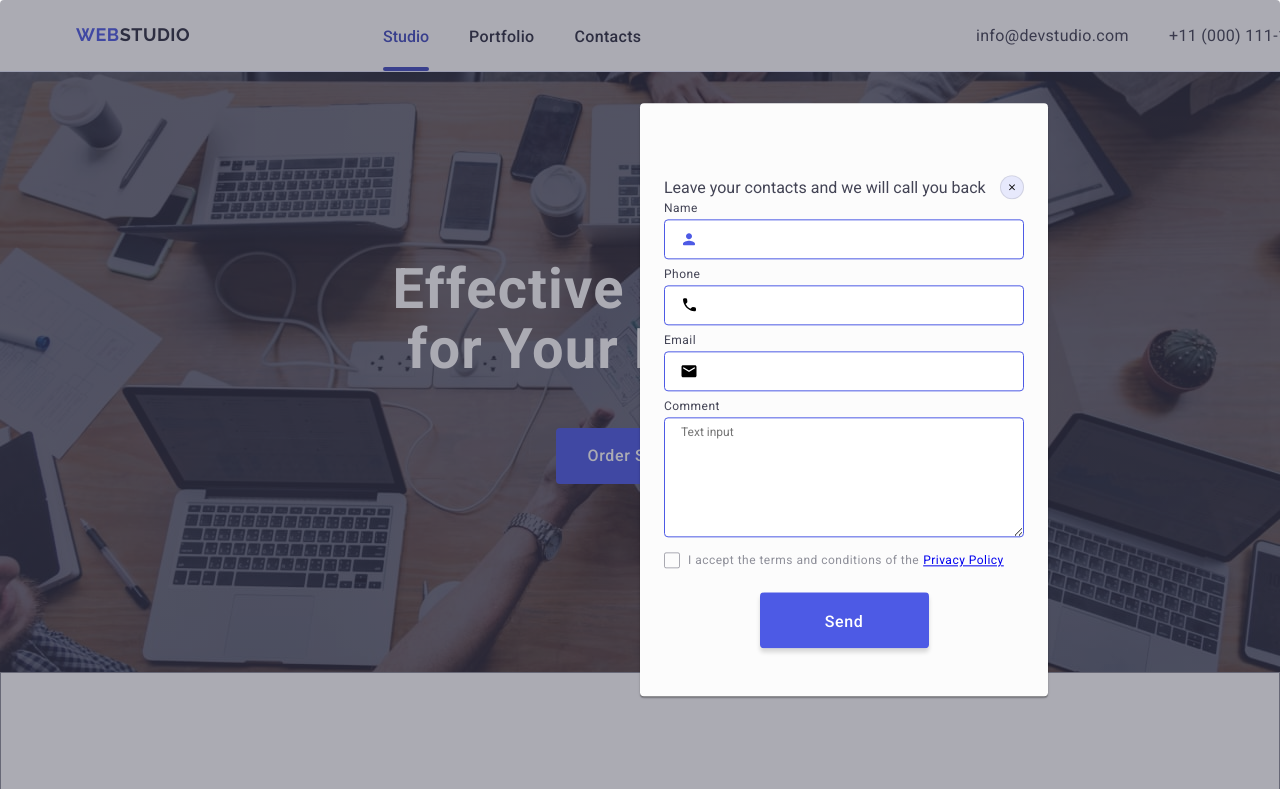
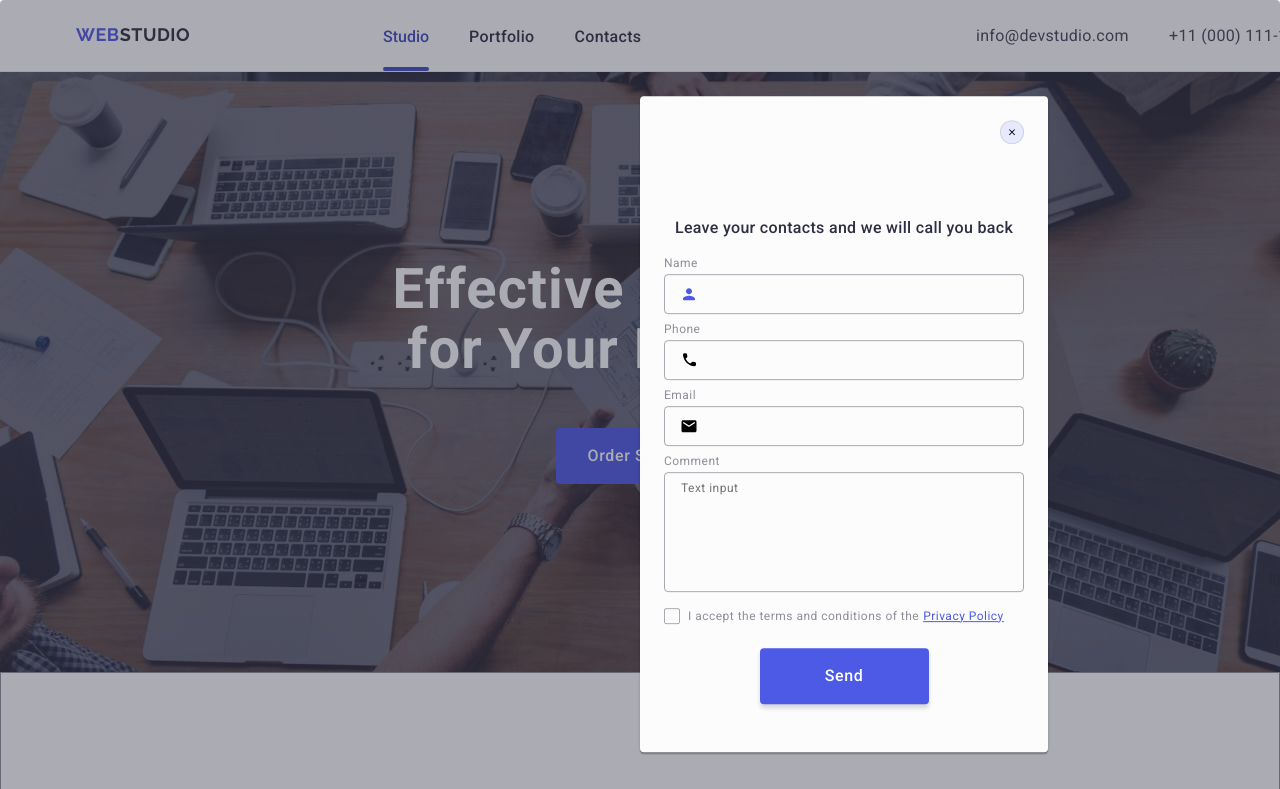
Before and after one commit to edagunaydin/goit-markup-hw-05, a plain HTML site: page index.html in a window 1280 px wide. Shown: the top 789 px of the page. Drawn offline with nearby package versions, Linux system fonts and the light colour scheme.

Commit message:
ongoing deploy

```diff
--- a/css/style.css
+++ b/css/style.css
@@ -698,6 +698,9 @@ footer .container {
     margin-bottom: 16px;
     color: #FFFFFF;
     font-weight: 500;
+    line-height: 1.5;
+    letter-spacing: 0.02em;
+
   }
 
   .subscription-form {
@@ -786,6 +789,7 @@ footer .container {
   .modal-window-cls-btn {
     display: flex;
     position: absolute;
+    top: 24px;
     right: 24px;
     width: 24px;
     height: 24px;
@@ -796,7 +800,7 @@ footer .container {
     margin-top: 0px;
     align-items: center;
     justify-content: center;
-    background-color: 250ms cubic-bezier(0.4, 0, 0.2, 1), border 250ms cubic-bezier(0.4, 0, 0.2, 1);
+    transition: background-color 250ms cubic-bezier(0.4, 0, 0.2, 1), border 250ms cubic-bezier(0.4, 0, 0.2, 1);
 
   }
 
@@ -816,16 +820,16 @@ footer .container {
 
   }
 
-  .close-button-title {
+  .modal-window-div {
   margin-top: 24px;
 
   }
 
-  .close-button-title p {
+  .modal-window-div p {
   color: #2E2F42;
   font-size: 16px;
   font-weight: 500;
-  line-height: 24px;
+  line-height: 1.5;
   letter-spacing: 0.02em;
   text-align: center;
   margin-top: 48px;
@@ -834,6 +838,7 @@ footer .container {
   height: 24px;
   justify-content: center;
   margin-bottom: 16px;
+
 
   }
 
@@ -856,6 +861,8 @@ line-height: 1.17;
 letter-spacing: 0.04em;
 display: flex;
 margin-bottom: 4px;
+color: #8e8f99;
+display: block;
 
 }
 
@@ -870,6 +877,10 @@ height: 40px;
 border-radius: 4px;
 border: 1px solid #4D5AE5;
 padding-left: 38px;
+border: 1px solid rgba(46, 47, 66, 0.4);
+background-color: transparent;
+outline: transparent;
+transition: border-color 250ms cubic-bezier(0.4, 0, 0.2, 1);
 
 }
 
@@ -879,25 +890,38 @@ padding-left: 38px;
   top: 50%;
   transform: translateY(-50%);
   color: black;
+  transition: fill 250ms cubic-bezier(0.4, 0, 0.2, 1);
 }
 
 .modal-form-text-area {
-width: 360px;
+width: 100%;
 height: 120px;
 border-radius: 4px;
-border: 1px solid #4D5AE5;
-padding-left: 16px;
-padding-top: 8px;
+padding: 8px 16px;
 font-size: 12px;
 font-weight: 400;
+line-height: 1.17;
+letter-spacing: 0.04em;
+color: rgba(46, 47, 66, 0.4);
+border: 1px solid rgba(46, 47, 66, 0.4);
+background-color: transparent;
+outline: transparent;
+resize: none;
+transition: border-color 250ms cubic-bezier(0.4, 0, 0.2, 1);
+
+}
+
+.modal-form-text-area:focus,
+.modal-form-text-area:active,
+.modal-form-text-area:hover
+ {
+  border-color: #4D5AE5;
 
 }
 
 .modal-form-check-box-div {
   display: block;
   margin-bottom: 24px;
-
-
 
 }
 
@@ -934,7 +958,7 @@ fill 250ms cubic-bezier(0.4, 0, 0.2, 1);
 
 .modal-form-checkbox:checked + .modal-checkbox-label > .modal-checkbox-span-svg {
 background-color: #404BBF;
-border: 1px solid #404BBF;
+border: none;
 fill: #F4F4FD;
 
 }
@@ -943,6 +967,7 @@ fill: #F4F4FD;
 .modal-privacy-link {
   margin-left: 4px;
   text-decoration: underline;
+  color: #4d5ae5;
 }
 .modal-button-div {
   display: flex;
@@ -951,7 +976,7 @@ fill: #F4F4FD;
 }
 
 .modal-button {
-  width: 169px;
+  display: block;
   height: 56px;
   top: 584px;
   left: 635px;
@@ -965,10 +990,13 @@ fill: #F4F4FD;
   font-family: "Roboto";
   font-size: 16px;
   font-weight: 500;
-  line-height: 24px;
+  line-height: 1.5;
   letter-spacing: 0.04em;
   text-align: center;
   border-color: transparent;
   cursor: pointer;
   transition: background-color 250ms cubic-bezier(0.4, 0, 0.2, 1);
+  min-width: 169px;
+  font-family: "Roboto", sans-serif;
+  border: none;
 }
--- a/index.html
+++ b/index.html
@@ -473,42 +473,43 @@
           <div class="modal-form container">
         <label class="form-label-name" for="user-name">Name</label>
           <div class="name-input">
-        <input type="text" name="text-name" class="modal-form-input"/>
-        <svg width="18px" height="24px" class="form-icons"><use href="./images/icons.svg#icon-person-black-18dp-1"></use>
+        <input type="text" name="user-name" class="modal-form-input" id="user-name"/>
+        <svg width="18" height="24" class="form-icons"><use href="./images/icons.svg#icon-person-black-18dp-1"></use>
         </svg>
         </div>
           </div>
 
-        <div class="modal-form">
-         <label class="form-label-name">Phone</label>
+
+        <div class="modal-form container">
+         <label class="form-label-name" for="user-name">Phone</label>
           <div class="name-input">
-        <input type="tel" name="text-name" class="modal-form-input"/>
-        <svg width="18px" height="24px" class="form-icons"><use href="./images/icons.svg#icon-phone-black-18dp-1"></use>
+        <input type="tel" name="user-name" class="modal-form-input" id="user-name"/>
+        <svg width="18" height="24" class="form-icons"><use href="./images/icons.svg#icon-phone-black-18dp-1"></use>
         </svg>
         </div>
         </div>
 
         <div class="modal-form">
-          <label class="form-label-name">Email</label>
+          <label class="form-label-name" for="user-name">Email</label>
            <div class="name-input">
-         <input type="email" name="text-name" class="modal-form-input"/>
-         <svg width="18px" height="24px" class="form-icons"><use href="./images/icons.svg#icon-email-black-18dp-1"></use>
+         <input type="email" name="user-name" class="modal-form-input" id="user-name"/>
+         <svg width="18" height="24" class="form-icons"><use href="./images/icons.svg#icon-email-black-18dp-1"></use>
          </svg>
          </div>
          </div>
 
          <div class="modal-form">
-          <label class="form-label-name">Comment</label>
+          <label class="form-label-name" for="user-comment">Comment</label>
            <div class="name-input">
-         <textarea name="text-name" class="modal-form-text-area" placeholder="Text input"></textarea>
+         <textarea name="user-comment" class="modal-form-text-area" placeholder="Text input" id="user-comment"></textarea>
          </div>
          </div>
 
         <div class="modal-form-check-box-div">
 
-        <input type="checkbox" class="modal-form-checkbox visually-hidden" name="text-name">
+        <input type="checkbox" class="modal-form-checkbox visually-hidden" name="user-privacy" id="user-privacy" value="true"/>
 
-        <label class="modal-checkbox-label">
+        <label class="modal-checkbox-label" for="user-privacy">
           <span class="modal-checkbox-span-svg"><svg class="modal-checkbox-svg" width="10" height="8"><use href="./images/icons.svg#icon-Checkbox"></use></svg>
           </span>
           I accept the terms and conditions of the
@@ -520,7 +521,7 @@
 
 
          <div class="modal-button-div">
-          <button class="modal-button" type="submit">Send</button>
+          <button class="modal-button" type="button">Send</button>
          </div>
 
       </form>
```
